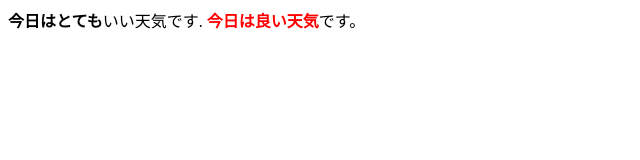
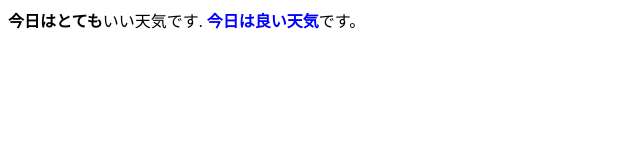
Before and after one commit to 251205170/2026-4-27-kennkyuukaihatu, a plain HTML site: page index.html in a window 1280 px wide. Shown: the whole page, without its empty margins (0-640 px from the left). Drawn offline with Linux system fonts and the light colour scheme.

Commit message:
Change strong text color from red to blue

```diff
--- a/index.html
+++ b/index.html
@@ -6,6 +6,6 @@
   </head>
   <body>
     <strong>今日はとても</strong>いい天気です.
-    <strong style="color:red">今日は良い天気</strong>です。
+    <strong style="color:blue">今日は良い天気</strong>です。
   </body>
 </html>
```
